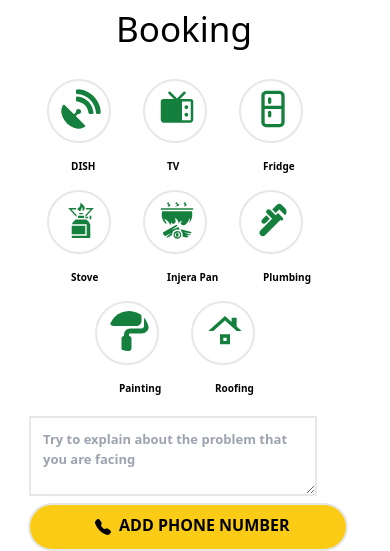
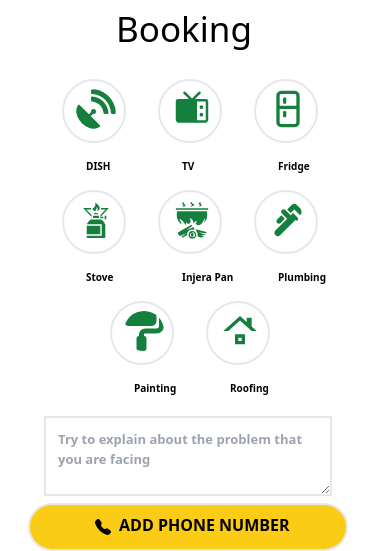
Before and after one commit to HaileyesusG/EskalateFoodA2sv, a React (Vite) app in the folder frontend/: page /Dashboard in a window 390 px wide. Shown: the part 257-808 px from the top of the page. Built offline with nearby package versions, Linux system fonts and the light colour scheme; no server answers.

Commit message:
Update Dashboard.jsx

```diff
--- a/frontend/src/Components/Dashboard.jsx
+++ b/frontend/src/Components/Dashboard.jsx
@@ -360,7 +360,7 @@ const Dashboard = () => {
         </div>
       )}
       {((signup2 && !isButtonHidden) || error) && (
-        <div className="xs:ml-[70px] xs2:ml-40 absolute mt-[320px] ml-[25px] sm:ml-[230px] bg-opacity-50 backdrop-filter backdrop-blur-lg text-[10px] font-bold rounded-2xl md:ml-[380px]">
+        <div className="xs:ml-[70px] xs2:ml-40 absolute mt-[320px] ml-[40px] sm:ml-[230px] bg-opacity-50 backdrop-filter backdrop-blur-lg text-[10px] font-bold rounded-2xl md:ml-[380px]">
           <div className="flex flex-wrap justify-center w-[300px] sm:w-[480px]">
             {[0, 1, 2, 3, 4, 5, 6, 7].map((divIndex) => (
               <div key={divIndex}>
```
